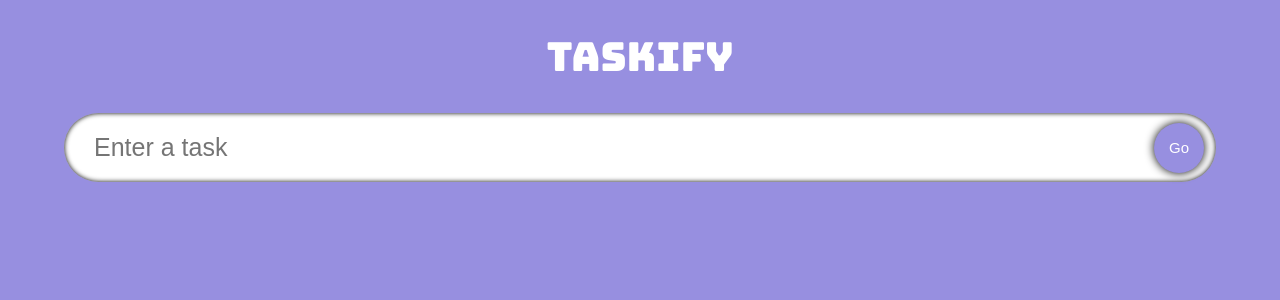
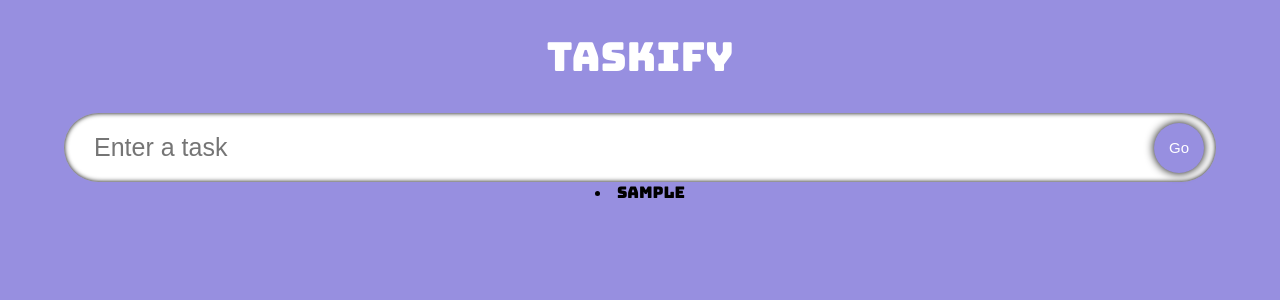
Before and after one commit to edlynshih/taskify, a React (Create React App) app: page / in a window 1280 px wide. Both pictures are taken after typing "Sample" into the empty fields and a click on the button "Go". Shown: the top 300 px of the page. Built offline with nearby package versions, Linux system fonts and the light colour scheme.

Commit message:
create todoList component

```diff
--- a/src/App.tsx
+++ b/src/App.tsx
@@ -1,6 +1,7 @@
 import React, { useState } from 'react';
 import './App.css';
 import InputField from './components/InputField';
+import TodoList from './components/TodoList';
 import { Todo } from './model';
 
 const App: React.FC = () => {
@@ -21,6 +22,7 @@
     <div className="App">
       <span className='heading'>Taskify</span>
       <InputField todo={todo} setTodo={setTodo} handleAdd={handleAdd} />
+      <TodoList todos={todos} setTodos={setTodos}/>
     </div>
   );
 }
--- /dev/null
+++ b/src/components/TodoList.tsx
@@ -0,0 +1,19 @@
+import React from 'react'
+import { Todo } from '../model';
+
+interface Props{
+  todos: Todo[];
+  setTodos: React.Dispatch<React.SetStateAction<Todo[]>>;
+}
+
+const TodoList: React.FC<Props> = ({ todos, setTodos }) => {
+  return (
+    <div className='todos'>
+      {todos.map(todo => (
+        <li>{ todo.todo }</li>
+      ))}
+    </div>
+  )
+}
+
+export default TodoList
```
